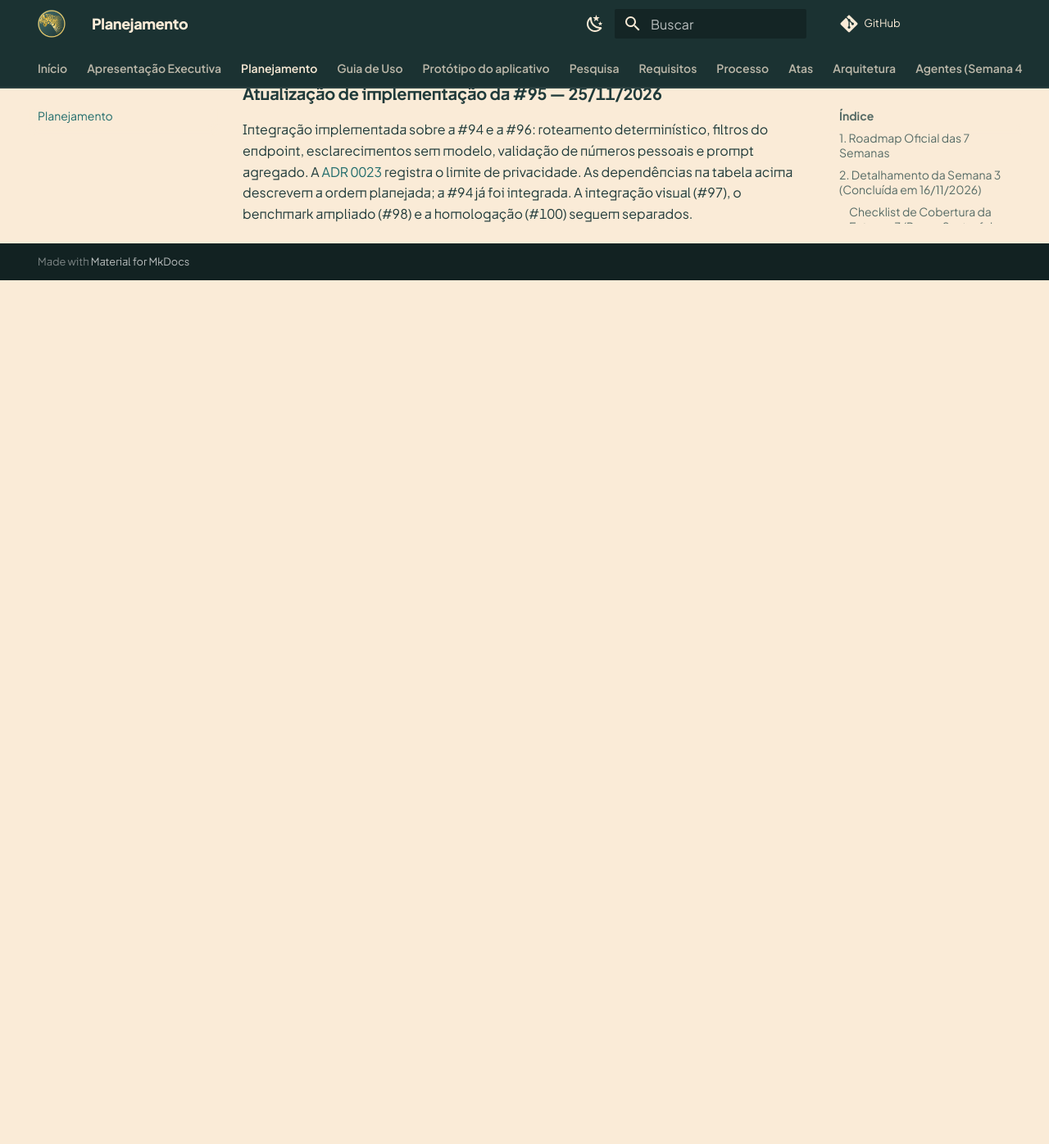
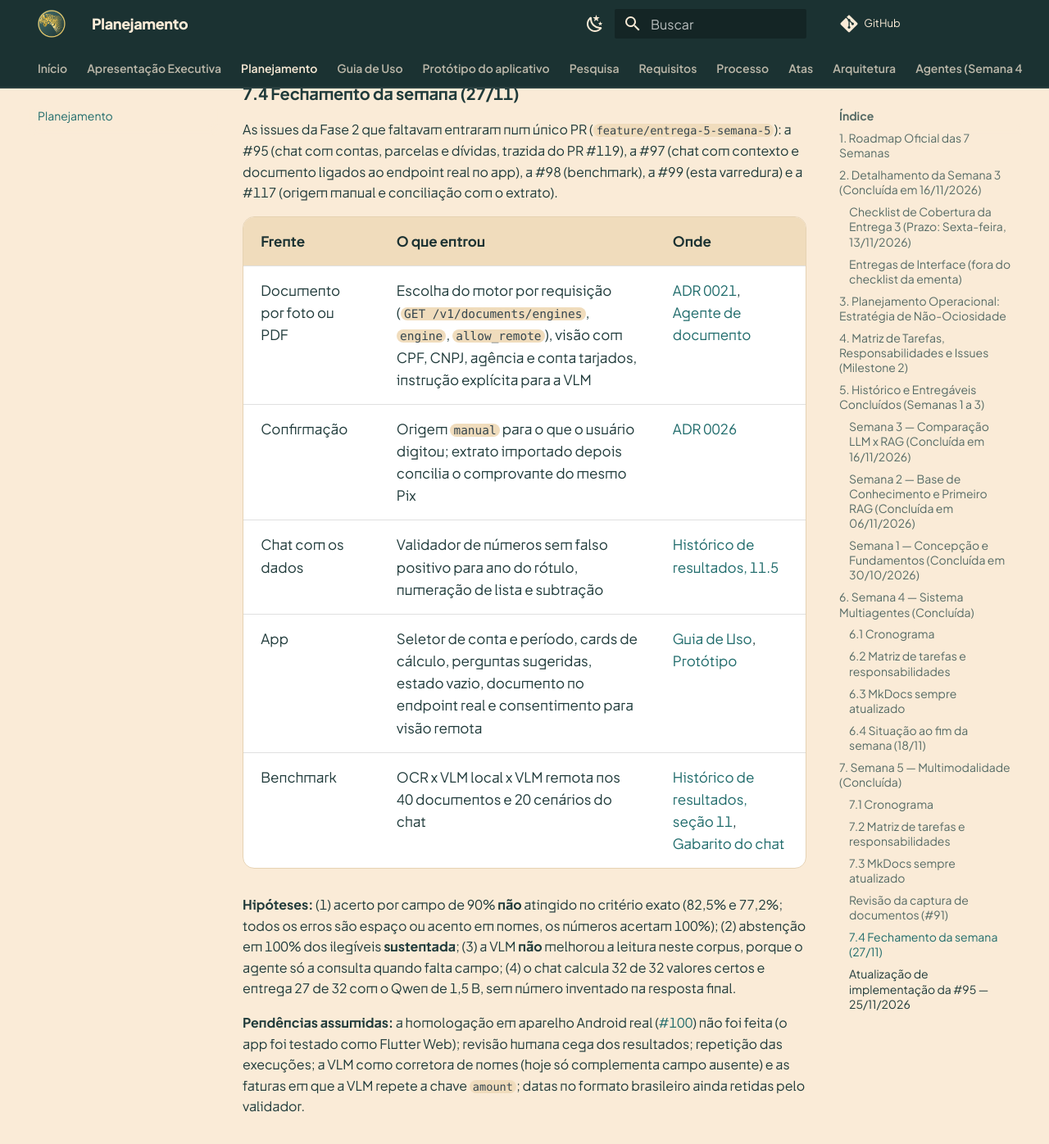
Before and after one commit to moonshinerd/trokim, an MkDocs documentation site: the page built from docs/planejamento.md, in a window 1280 px wide and 1400 px high, scrolled down 19266 px. Shown: the top 1396 px of the window at 82% size. Built offline with MkDocs 1.6.1 and Material for MkDocs 9.7.7, drawn with Linux system fonts in a browser that asks for light colours; comment, search, counter and statistics services are not loaded; before the commit the page ends 19608 px from its top, so only the background shows below that; some of the changed text lies outside the part shown.

Commit message:
docs(planejamento): fechamento da Semana 5

```diff
--- a/docs/planejamento.md
+++ b/docs/planejamento.md
@@ -12,7 +12,7 @@ O desenvolvimento do **Trokim** segue a metodologia **Challenge Based Learning (
 | **Semana 2** | Base de conhecimento e recuperação | **Base de conhecimento + protótipo de recuperação:** Base curada com 20 documentos-fonte; chunking semântico; embeddings FastEmbed 384d; banco SQLite-Vec; chat Flutter e benchmark (98,78% Recall@3) | <span class="badge-must">Concluído</span> | 02/11 a 06/11 |
 | **Semana 3** | **Comparação LLM x RAG** | **Assistente baseado em evidências + relatório comparativo:** Avaliação empírica estruturada (LLM pura vs. LLM + RAG ingênuo vs. LLM + RAG estruturado do Trokim), métricas de alucinação e síntese generativa | <span class="badge-must">Concluído</span> | **09/11 a 13/11** |
 | **Semana 4** | Sistema multiagentes | Primeiro protótipo multiagente (Research, Analysis, Validation e Communication Agent) | <span class="badge-must">Concluída</span> | 16/11 a 20/11 |
-| **Semana 5** | Multimodalidade | Assistente multimodal (leitura de faturas PDF, extratos e comprovantes em imagem) | <span class="badge-should">Sprint Ativa</span> | 23/11 a 27/11 |
+| **Semana 5** | Multimodalidade | Assistente multimodal (leitura de faturas PDF, extratos e comprovantes em imagem) | <span class="badge-must">Concluída</span> (homologação em aparelho pendente) | 23/11 a 27/11 |
 | **Semana 6** | Integração completa | Aplicação funcional ponta a ponta (Flutter + FastAPI + RAG + Banco Vetorial + Multiagente) | Previsto | 30/11 a 04/12 |
 | **Semana 7** | Testes e refinamento | Apresentação final e entrega consolidada do projeto e repositório | Previsto | 07/12 a 11/12 |
 
@@ -236,7 +236,7 @@ comprimido e preparado por `make build` ([ADR 0020](adr/0020-categorizacao-por-c
 
 ---
 
-## 7. Semana 5 — Multimodalidade (Sprint Ativa)
+## 7. Semana 5 — Multimodalidade (Concluída)
 
 O entregável oficial da **Semana 5 (23/11 a 27/11)** é o *agente multimodal*: o Trokim passa a ler **foto ou PDF escaneado** de fatura, comprovante de Pix e boleto, extrai os campos, valida por código e **mostra ao usuário para revisão antes de virar lançamento**. A equipe deixa **tudo pronto na quarta-feira, 25/11/2026** e **entrega até a segunda-feira, 30/11, às 8h00**, na pasta da equipe no Teams (canal "Segundo Desafio"). O texto da entrega pede, no mínimo, **duas modalidades** (aqui, texto no chat e imagem ou PDF no agente de documento), a documentação de **modalidades suportadas, limitações conhecidas e casos de falha com mitigação**, e uma **demonstração** de um fluxo com duas modalidades que mostre como a informação vira resposta. As tarefas estão na milestone **"Semana 5 — Multimodalidade (Agente Multimodal)"**, com o épico [#86](https://github.com/moonshinerd/trokim/issues/86) e o contrato do documento extraído.
 
@@ -358,6 +358,32 @@ fornecidos pela tela de Ajustes.
 
 Na #96, a consulta local do estabelecimento cita os documentos confirmados. A #94 fornece as consultas determinísticas; a #95 integra conta, período, parcelas e dívidas ao chat, com filtros e contexto agregado.
 
+### 7.4 Fechamento da semana (27/11)
+
+As issues da Fase 2 que faltavam entraram num único PR (`feature/entrega-5-semana-5`): a #95
+(chat com contas, parcelas e dívidas, trazida do PR #119), a #97 (chat com contexto e
+documento ligados ao endpoint real no app), a #98 (benchmark), a #99 (esta varredura) e a #117
+(origem manual e conciliação com o extrato).
+
+| Frente | O que entrou | Onde |
+|---|---|---|
+| Documento por foto ou PDF | Escolha do motor por requisição (`GET /v1/documents/engines`, `engine`, `allow_remote`), visão com CPF, CNPJ, agência e conta tarjados, instrução explícita para a VLM | [ADR 0021](adr/0021-visao-e-ocr-modulares.md), [Agente de documento](agentes/document-agent.md) |
+| Confirmação | Origem `manual` para o que o usuário digitou; extrato importado depois concilia o comprovante do mesmo Pix | [ADR 0026](adr/0026-confirmacao-e-consulta-de-documentos.md) |
+| Chat com os dados | Validador de números sem falso positivo para ano do rótulo, numeração de lista e subtração | [Histórico de resultados, 11.5](pesquisa/resultados.md#115-defeito-achado-pelo-benchmark-falsos-positivos-do-validador) |
+| App | Seletor de conta e período, cards de cálculo, perguntas sugeridas, estado vazio, documento no endpoint real e consentimento para visão remota | [Guia de Uso](guia-de-uso.md), [Protótipo](prototipo.md) |
+| Benchmark | OCR x VLM local x VLM remota nos 40 documentos e 20 cenários do chat | [Histórico de resultados, seção 11](pesquisa/resultados.md#11-semana-5-motores-de-leitura-e-chat-com-os-dados-do-usuario), [Gabarito do chat](pesquisa/gabarito-chat-dados.md) |
+
+**Hipóteses:** (1) acerto por campo de 90% **não** atingido no critério exato (82,5% e 77,2%;
+todos os erros são espaço ou acento em nomes, os números acertam 100%); (2) abstenção em 100%
+dos ilegíveis **sustentada**; (3) a VLM **não** melhorou a leitura neste corpus, porque o agente
+só a consulta quando falta campo; (4) o chat calcula 32 de 32 valores certos e entrega 27 de 32
+com o Qwen de 1,5 B, sem número inventado na resposta final.
+
+**Pendências assumidas:** a homologação em aparelho Android real ([#100](https://github.com/moonshinerd/trokim/issues/100))
+não foi feita (o app foi testado como Flutter Web); revisão humana cega dos resultados; repetição
+das execuções; a VLM como corretora de nomes (hoje só complementa campo ausente) e as faturas em
+que a VLM repete a chave `amount`; datas no formato brasileiro ainda retidas pelo validador.
+
 ### Atualização de implementação da #95 — 25/11/2026
 
 Integração implementada sobre a #94 e a #96: roteamento determinístico, filtros do endpoint,
```
